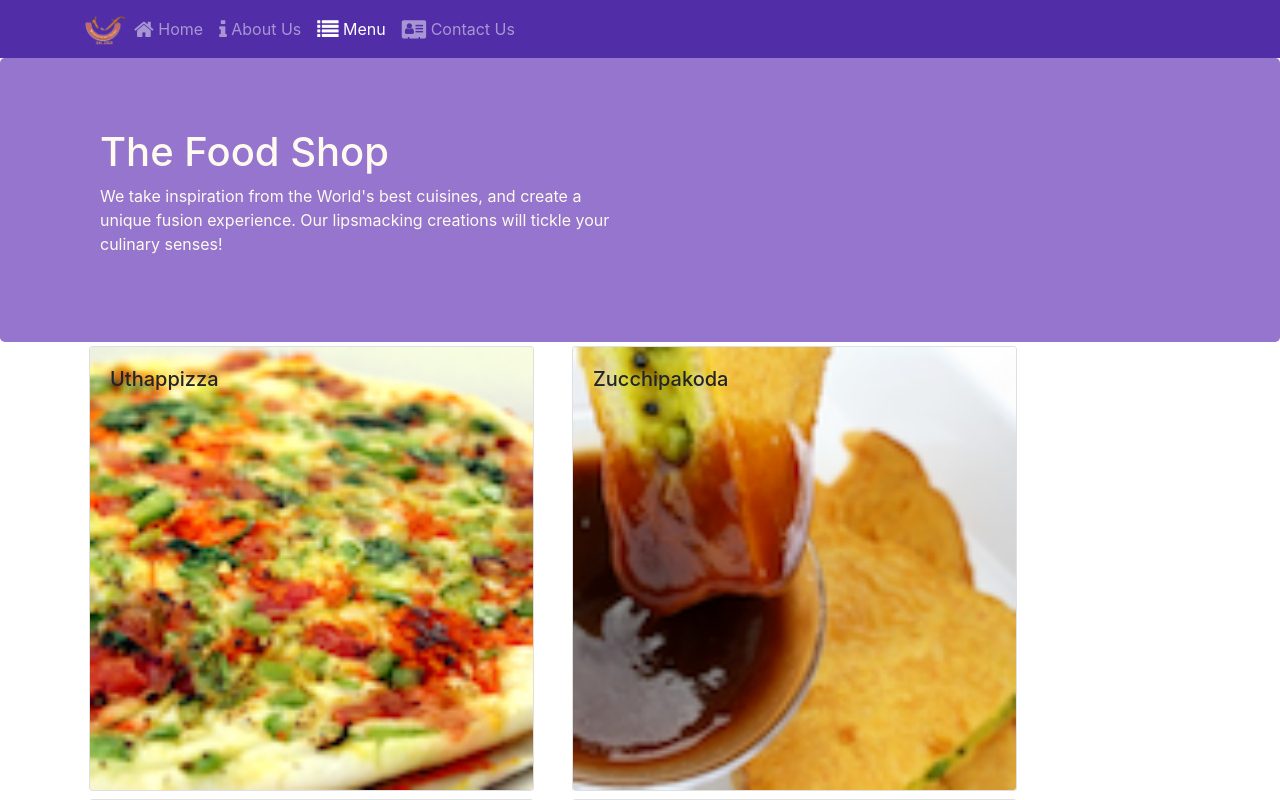
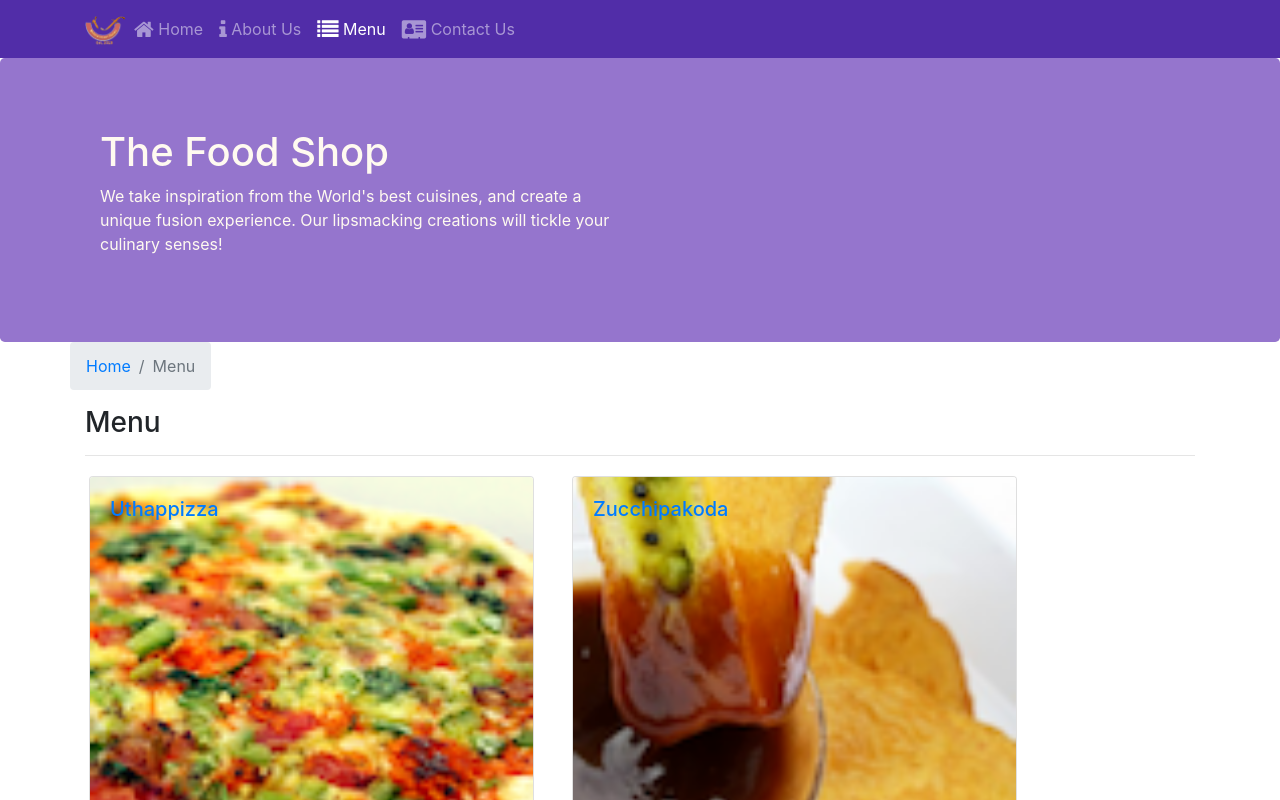
Before and after one commit to SohelRaja/The-Food-Shop, a React (Create React App) app: page /menu in a window 1280 px wide. Shown: the top 800 px of the page. Built offline with nearby package versions, Linux system fonts and the light colour scheme.

Commit message:
Single page application part 2

```diff
--- a/src/components/ContactComponent.js
+++ b/src/components/ContactComponent.js
@@ -1,8 +1,20 @@
 import React from 'react';
+import {Breadcrumb, BreadcrumbItem} from 'reactstrap';
+import {Link} from 'react-router-dom';
 
 function Contact(props) {
     return(
         <div className="container">
+            <div className="row">
+                <Breadcrumb>
+                    <BreadcrumbItem><Link to="/home">Home</Link></BreadcrumbItem>
+                    <BreadcrumbItem active>Contact Us</BreadcrumbItem>
+                </Breadcrumb>
+                <div className="col-12">
+                    <h3>Contact Us</h3>
+                    <hr />
+                </div>
+            </div>
             <div className="row row-content">
                 <div className="col-12">
                 <h3>Location Information</h3>
--- a/src/components/DishdetailComponent.js
+++ b/src/components/DishdetailComponent.js
@@ -1,6 +1,7 @@
 import React from 'react';
-import { Card, CardImg, CardBody, CardText, CardTitle } from 'reactstrap';
+import { Card, CardImg, CardBody, CardText, CardTitle, Breadcrumb, BreadcrumbItem } from 'reactstrap';
 import {Date} from 'prismic-reactjs';
+import {Link} from 'react-router-dom';
 
 
 function RenderComments({comments}){
@@ -31,10 +32,20 @@ function RenderComments({comments}){
         );
     }
 }
-function RenderDish({dish}) {
+function RenderDish({dish, comments}) {
     if (dish != null)
         return(
             <div className="container">
+                <div className="row">
+                    <Breadcrumb>
+                        <BreadcrumbItem><Link to="/menu">Menu</Link></BreadcrumbItem>
+                        <BreadcrumbItem active>{dish.name}</BreadcrumbItem>
+                    </Breadcrumb>
+                    <div className="col-12">
+                        <h3>{dish.name}</h3>
+                        <hr />
+                    </div>
+                </div>
                 <div className="row">
                     <div  className="col-12 col-md-5 m-1">
                         <Card>
@@ -45,7 +56,7 @@ function RenderDish({dish}) {
                             </CardBody>
                         </Card>
                     </div>
-                    <RenderComments comments={dish.comments} />
+                    <RenderComments comments={comments} />
                 </div>
             </div>
         );
@@ -57,7 +68,10 @@ function RenderDish({dish}) {
 
 const DishDetail = (props) => {
     return(
-        <RenderDish dish={props.dish} />
+        <RenderDish
+            dish={props.dish}
+            comments={props.comments}
+        />
     );
 }
 
--- a/src/components/MainComponent.js
+++ b/src/components/MainComponent.js
@@ -36,19 +36,22 @@ class Main extends Component{
                 />
             );
         }
+        const DishWithId = ({match}) => {
+            return(
+                <DishDetail
+                    dish={this.state.dishes.filter((dish) => dish.id === parseInt(match.params.dishId,10))[0]}
+                    comments={this.state.comments.filter((comment) => comment.dishId === parseInt(match.params.dishId,10))}
+                />
+            );
+        };
+
         return (
         <div>
             <Header />
-            {/* <Menu
-                dishes={this.state.dishes}
-                onClick={(dishID) => this.onDishSelect(dishID)}
-            />
-            <DishDetail
-                dish={this.state.dishes.filter((dish) => dish.id === this.state.selectedDish)[0]}
-            /> */}
             <Switch>
                 <Route path='/home' component={HomePage} />
                 <Route exact path='/menu' component={() => <Menu dishes={this.state.dishes} />} />
+                <Route path='/menu/:dishId' component={DishWithId} />
                 <Route path='/contactus' component={Contact} />
                 <Redirect to="/home" />
             </Switch>
--- a/src/components/MenuComponent.js
+++ b/src/components/MenuComponent.js
@@ -1,15 +1,18 @@
 import React from 'react';
-import { Card, CardImg, CardImgOverlay, CardTitle } from 'reactstrap';
+import { Card, CardImg, CardImgOverlay, CardTitle, Breadcrumb, BreadcrumbItem } from 'reactstrap';
+import { Link } from 'react-router-dom';
 
 //functional component--->
 ////when we are just rendering the props instead of storing the states, we required the function component
 function RenderMenuItem({dish, onClick}){
     return(
-        <Card onClick={() => onClick(dish.id)}>
-            <CardImg width="100%" src={dish.image} alt={dish.name} />
-            <CardImgOverlay>
-                <CardTitle>{dish.name}</CardTitle>
-            </CardImgOverlay>
+        <Card>
+            <Link to={`/menu/${dish.id}`} >
+                <CardImg width="100%" src={dish.image} alt={dish.name} />
+                <CardImgOverlay>
+                    <CardTitle>{dish.name}</CardTitle>
+                </CardImgOverlay>
+            </Link>
         </Card>
     );
 }
@@ -18,12 +21,22 @@ const Menu = (props) => {
     const menu = props.dishes.map((dish) => {
         return (
             <div key={dish.id} className="col-12 col-md-5 m-1">
-                <RenderMenuItem dish={dish} onClick={props.onClick} />
+                <RenderMenuItem dish={dish} />
             </div>
         );
     });
     return(
         <div className="container">
+            <div className="row">
+                <Breadcrumb>
+                    <BreadcrumbItem><Link to="/home">Home</Link></BreadcrumbItem>
+                    <BreadcrumbItem active>Menu</BreadcrumbItem>
+                </Breadcrumb>
+                <div className="col-12">
+                    <h3>Menu</h3>
+                    <hr />
+                </div>
+            </div>
             <div className="row">
                 {menu}
             </div>
```
